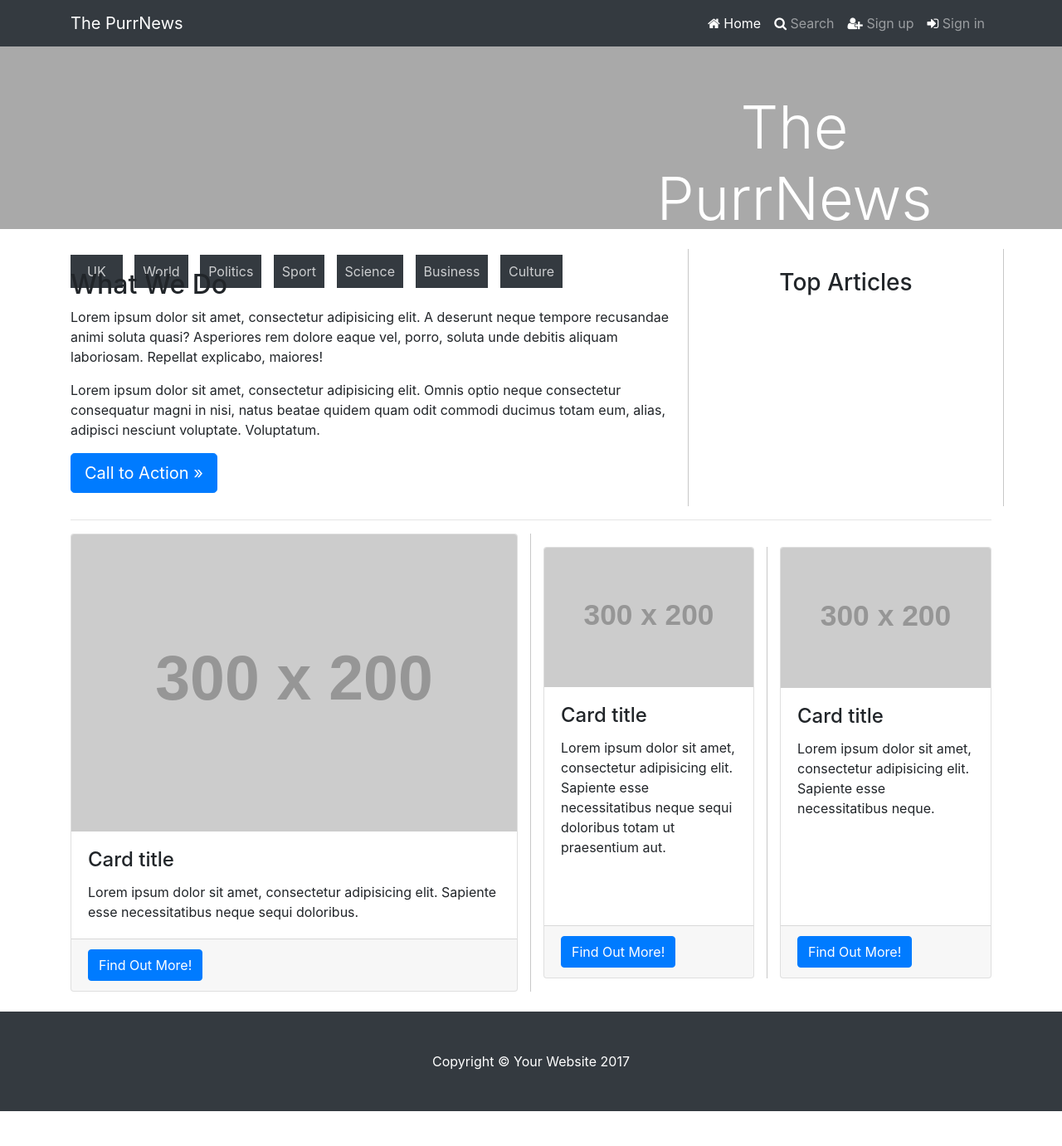
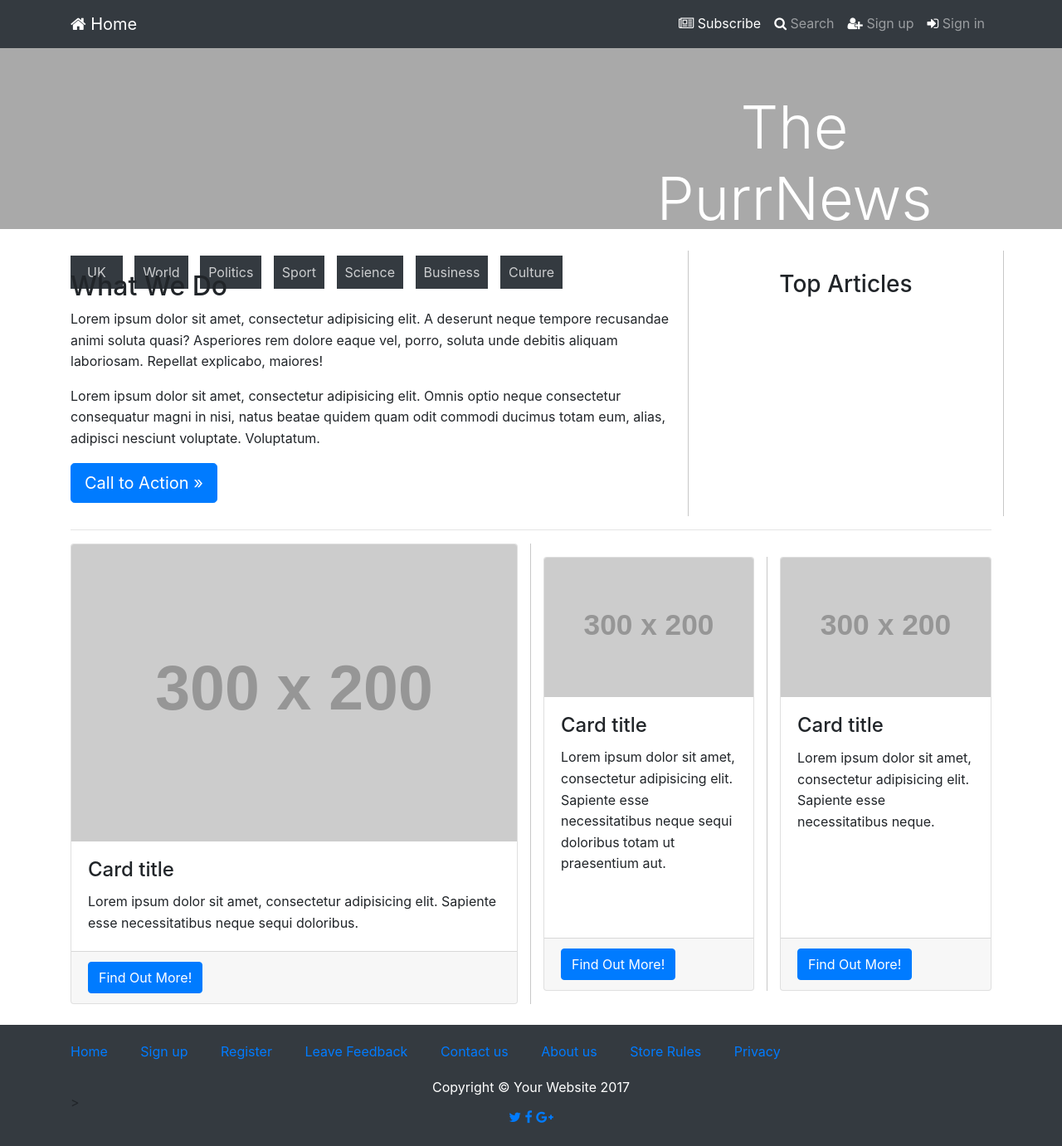
Before and after one commit to DevMiau89/DjangoNews, a Django app: page / in a window 1280 px wide. Shown: the whole page at 83% size. Before the commit the page ends 1339 px from the top, so only its background shows below. Run offline with Django 3.2, Linux system fonts and the light colour scheme; grey boxes labelled with a size stand in for pictures from a placeholder-image service; some libraries are stand-ins or nearby versions.

Commit message:
Footer/Registration

```diff
--- a/mysite/news/urls.py
+++ b/mysite/news/urls.py
@@ -4,9 +4,11 @@ from django.contrib import admin
 from django.views.generic import RedirectView
 
 from . views import (
-    index
+    index,
+    registration
 )
 
 urlpatterns = [
     url(r'^$', index, name='news'),
+    url(r'^register/$', index, name='registration')
 ]
--- a/mysite/news/views.py
+++ b/mysite/news/views.py
@@ -6,3 +6,7 @@ from django.shortcuts import render
 # Create your views here.
 def index(request):
     return render(request, 'index.html', {})
+
+
+def registration(request):
+    return render(request, 'registration.html', {})
--- a/mysite/templates/includes/_footer.html
+++ b/mysite/templates/includes/_footer.html
@@ -1,7 +1,24 @@
 <!-- Footer -->
-<footer class="py-5 bg-dark">
+<footer class="py-5 bg-dark" style="padding-top: 1.5rem !important; padding-bottom: 1.6rem !important; line-height: 1.1;">
   <div class="container">
-    <p class="m-0 text-center text-white">Copyright &copy; Your Website 2017</p>
+           <ul class="nav navbar-nav" style="display: inline">
+                <li style="display: inline; "><a href="/">Home</a></li>
+                <li style="display: inline; padding-left: 35px;"><a href="/login">Sign up</a></li>
+                <li style="display: inline; padding-left: 35px;"><a href="/registration">Register</a></li>
+                <li style="display: inline; padding-left: 35px;"><a href="/about">Leave Feedback</a></li>
+                <li style="display: inline; padding-left: 35px;"><a href="/contact">Contact us</a></li>
+                <li style="display: inline; padding-left: 35px;"><a href="/sale">About us</a></li>
+                <li style="display: inline; padding-left: 35px;"><a href="/store_rules">Store Rules</a></li>
+                <li style="display: inline; padding-left: 35px;"><a href="/privacy_policy">Privacy</a></li>
+           </ul>
+    <br>
+    <p class="m-0 text-center text-white" style="padding-top: 25px;">Copyright &copy; Your Website 2017</p>
+
+    <div class="social-networks" style="padding-top: 1px;">><center>
+        <a href="#" class="twitter"><i class="fa fa-twitter"></i></a>
+        <a href="#" class="facebook"><i class="fa fa-facebook"></i></a>
+        <a href="#" class="google"><i class="fa fa-google-plus"></i></a>
+    </center></div>
   </div>
   <!-- /.container -->
 </footer>
--- a/mysite/templates/includes/_navbar.html
+++ b/mysite/templates/includes/_navbar.html
@@ -1,15 +1,15 @@
  <!-- Navigation -->
 <nav class="navbar navbar-expand-lg navbar-dark bg-dark fixed-top">
   <div class="container">
-    <a class="navbar-brand" href="#">The PurrNews</a>
+    <a class="navbar-brand" href="/"><i class="fa fa-home" aria-hidden="true"></i> Home</a>
     <button class="navbar-toggler" type="button" data-toggle="collapse" data-target="#navbarResponsive" aria-controls="navbarResponsive" aria-expanded="false" aria-label="Toggle navigation">
       <span class="navbar-toggler-icon"></span>
     </button>
     <div class="collapse navbar-collapse" id="navbarResponsive">
       <ul class="navbar-nav ml-auto">
         <li class="nav-item active">
-          <a class="nav-link" href="#"><i class="fa fa-home" aria-hidden="true"></i>
-            Home
+          <a class="nav-link" href="#"><i class="fa fa-newspaper-o" aria-hidden="true"></i>
+            Subscribe
             <span class="sr-only">(current)</span>
           </a>
         </li>
--- a/mysite/templates/includes/base.html
+++ b/mysite/templates/includes/base.html
@@ -18,8 +18,9 @@
     <!-- Custom styles for this template -->
     <link href="/static/css/business-frontpage.css" rel="stylesheet">
 
+
   </head>
-  <body>
+  <body style="line-height: 1.6;">
     <!-- Navigation -->
     {% include "includes/_navbar.html" %}
     <!--nav -->
--- a/mysite/templates/index.html
+++ b/mysite/templates/index.html
@@ -17,7 +17,7 @@
     <!-- Page Content -->
     <div class="container">
 
-       <br>
+      <br>
       <div class="row">
         <div class="col-sm-8" style="border-right: 1px solid #C8C8C8">
           <h2 class="mt-4">What We Do</h2>
```
Also changed, not shown: mysite/news/forms.py (added, +22 -0 lines), mysite/templates/registration.html (added, +43 -0 lines), mysite/news/models.py (line endings or trailing spaces), 3 other files.
